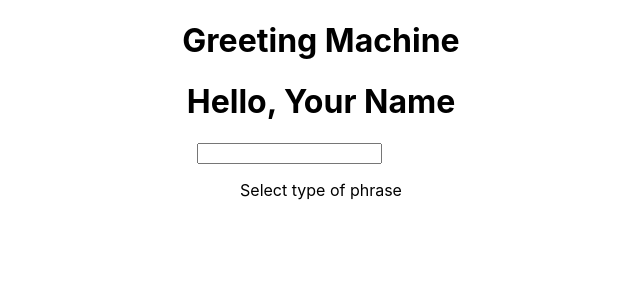
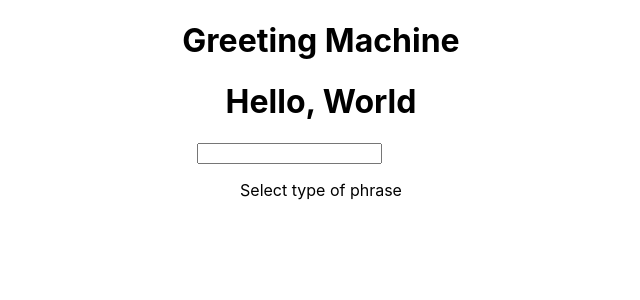
Before and after one commit to jennego/greet-machine, a React (Create React App) app: page / in a window 1280 px wide. Shown: the top 300 px of the page, without its empty margins (319-959 px from the left). Built offline with nearby package versions, Linux system fonts and the light colour scheme.

Commit message:
Basic name display now works. Still need to reorganize project structure.

```diff
--- a/src/conponents/App.js
+++ b/src/conponents/App.js
@@ -1,7 +1,7 @@
 import React, { Component } from 'react';
 import logo from '../logo.svg';
 import '../App.css';
-import PhraseDisplay from './PhraseDisplay/PhraseDisplay';
+import PhraseDisplay from './NameInsert/PhraseDisplay';
 import NameInsert from './NameInsert/NameInsert.js';
 
 class App extends Component {
@@ -10,8 +10,7 @@ class App extends Component {
       <div className="App">
       <h1> Greeting Machine </h1>
 
-        <PhraseDisplay>
-        </PhraseDisplay>
+
 
       <NameInsert></NameInsert>
 
--- a/src/conponents/NameInsert/NameInsert.js
+++ b/src/conponents/NameInsert/NameInsert.js
@@ -4,6 +4,7 @@ import { withStyles } from '@material-ui/core/styles';
 // import Input from '@material-ui/core/Input'
 import Button from '@material-ui/core/Button'
 import {Input } from 'reactstrap';
+import PhraseDisplay from './PhraseDisplay'
 //import { Test } from './NameInsert.styles';
 
 class NameInsert extends PureComponent {
@@ -11,7 +12,7 @@ class NameInsert extends PureComponent {
     super(props);
 
     this.state = {
-      value: ' '
+      name: 'World '
     };
   }
 
@@ -50,12 +51,14 @@ class NameInsert extends PureComponent {
     return (
 
       <div className="NameInsertWrapper">
+        <PhraseDisplay name={this.state.name}>
+        </PhraseDisplay>
         <Input type='text' label='Name' value={this.state.value}
           onChange={e => {
-            this.setState({ value: e.target.value })
+            this.setState({ name: e.target.value })
           }}>
         </Input>
-        <Button name="Hi"> </Button>
+        <Button> </Button>
       </div>
     );
   }
--- a/src/conponents/PhraseDisplay/PhraseDisplay.js
+++ b/src/conponents/NameInsert/PhraseDisplay.js
@@ -41,7 +41,7 @@ class PhraseDisplay extends PureComponent {
     }
     return (
       <div className="PhraseDisplayWrapper">
-        <h1> Hello, Your Name</h1>
+        <h1> Hello, {this.props.name} </h1>
       </div>
     );
   }
```
